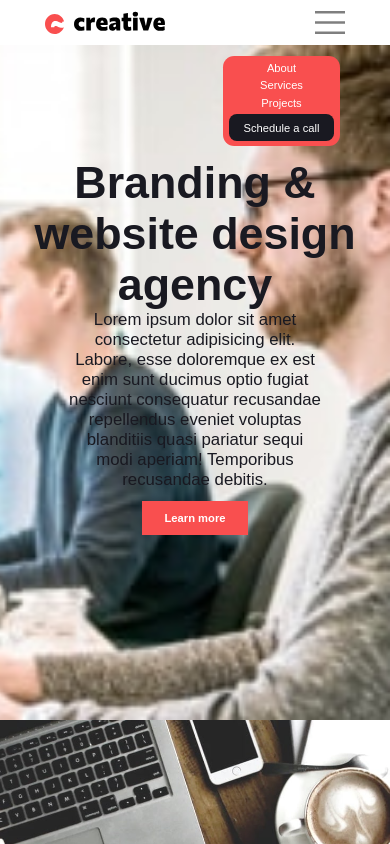
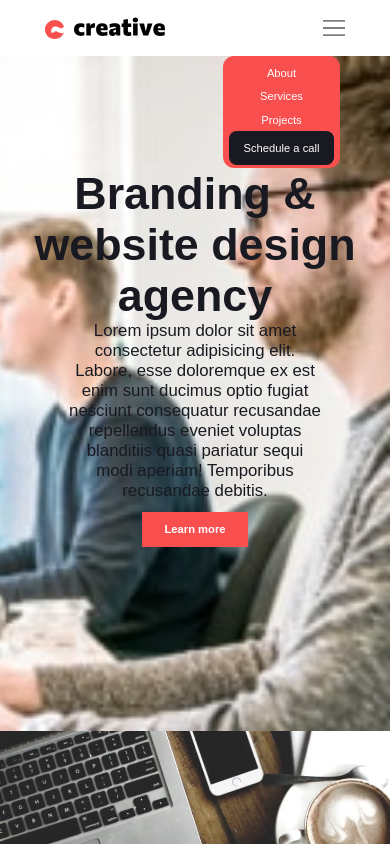
Before and after one commit to neena-coder/Agency-web, a plain HTML site: page index.html in a window 390 px wide. Both pictures are taken after a click on the button 330 px from the left and 22 px from the top of the page. Shown: the top 844 px of the page. Drawn offline with nearby package versions, Linux system fonts and the light colour scheme.

Commit message:
menu on small screen improved

```diff
--- a/styles.css
+++ b/styles.css
@@ -317,12 +317,15 @@ nav ul li a{
         align-items: center;
         width: 100%;
         background-color: white;
-        height: 4rem;
+        height: 5rem;
     }
     #small{
         display: block;
         border: none;
         background-color: white;
+    }
+    #small img{
+        height: 1.5rem;
     }
 
     #menu{
@@ -337,7 +340,7 @@ nav ul li a{
     }
     nav ul{
         width: 30%;
-        height: 8rem;
+        height: 10rem;
         display: flex;
         flex-direction: column;
         list-style: none;
@@ -359,7 +362,8 @@ nav ul li a{
         align-items: center;
         justify-content: center;
         text-align: center;
-        margin: 0.5rem;
+
+        margin-top: 1rem;
     }
     nav ul li a{
         text-decoration: none;
@@ -368,13 +372,14 @@ nav ul li a{
     .active{
         background-color: var(--bg-black);
         height: 30%;
-        margin: auto;
+        /* margin: auto; */
         width: 90%;
         text-align: center;
         display: flex;
         justify-content: center;
         align-items: center;
         border-radius: 0.7rem;
+        margin-top: 0.5rem;
     }
 
 
```
Also changed, not shown: index.html (+1 -0 lines).
